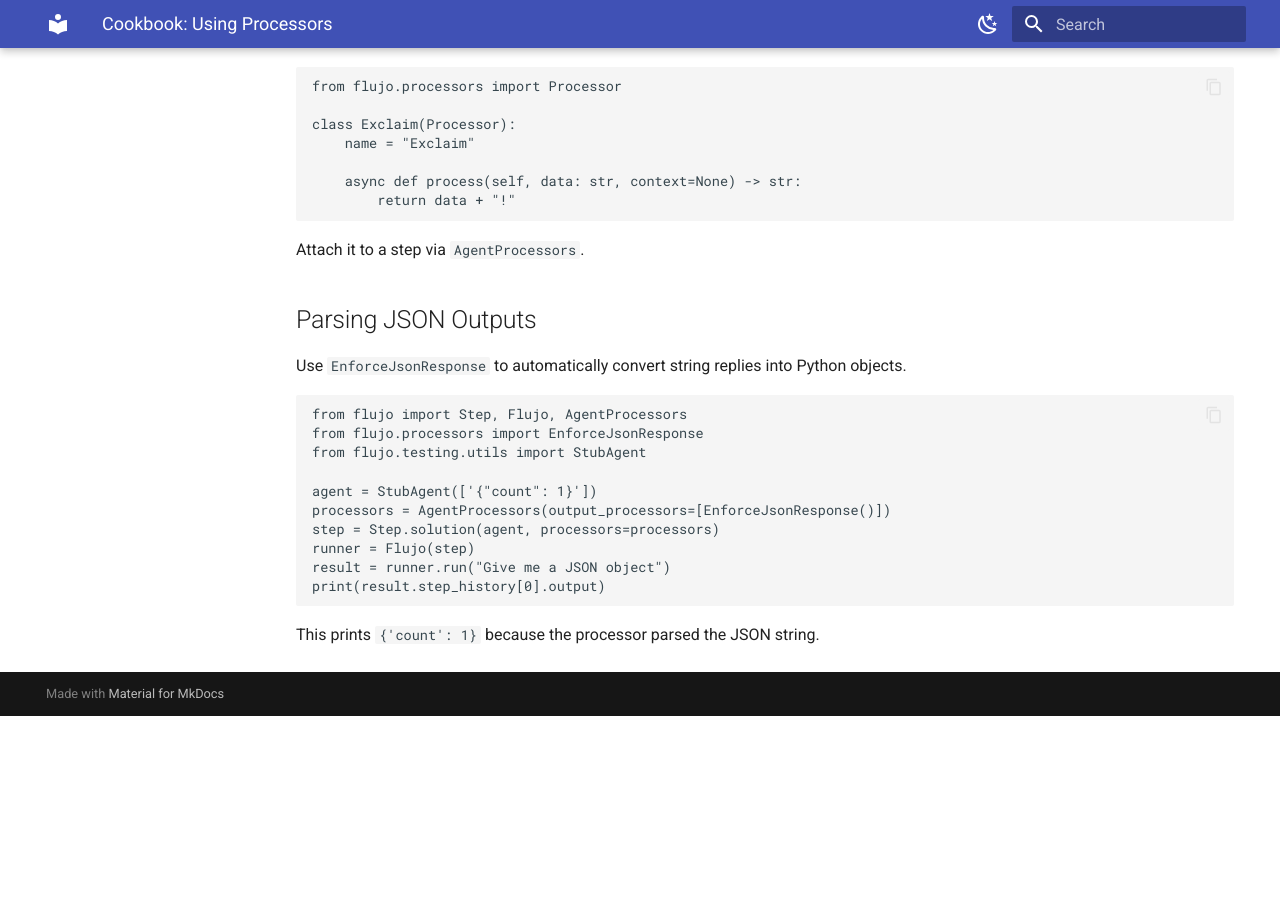
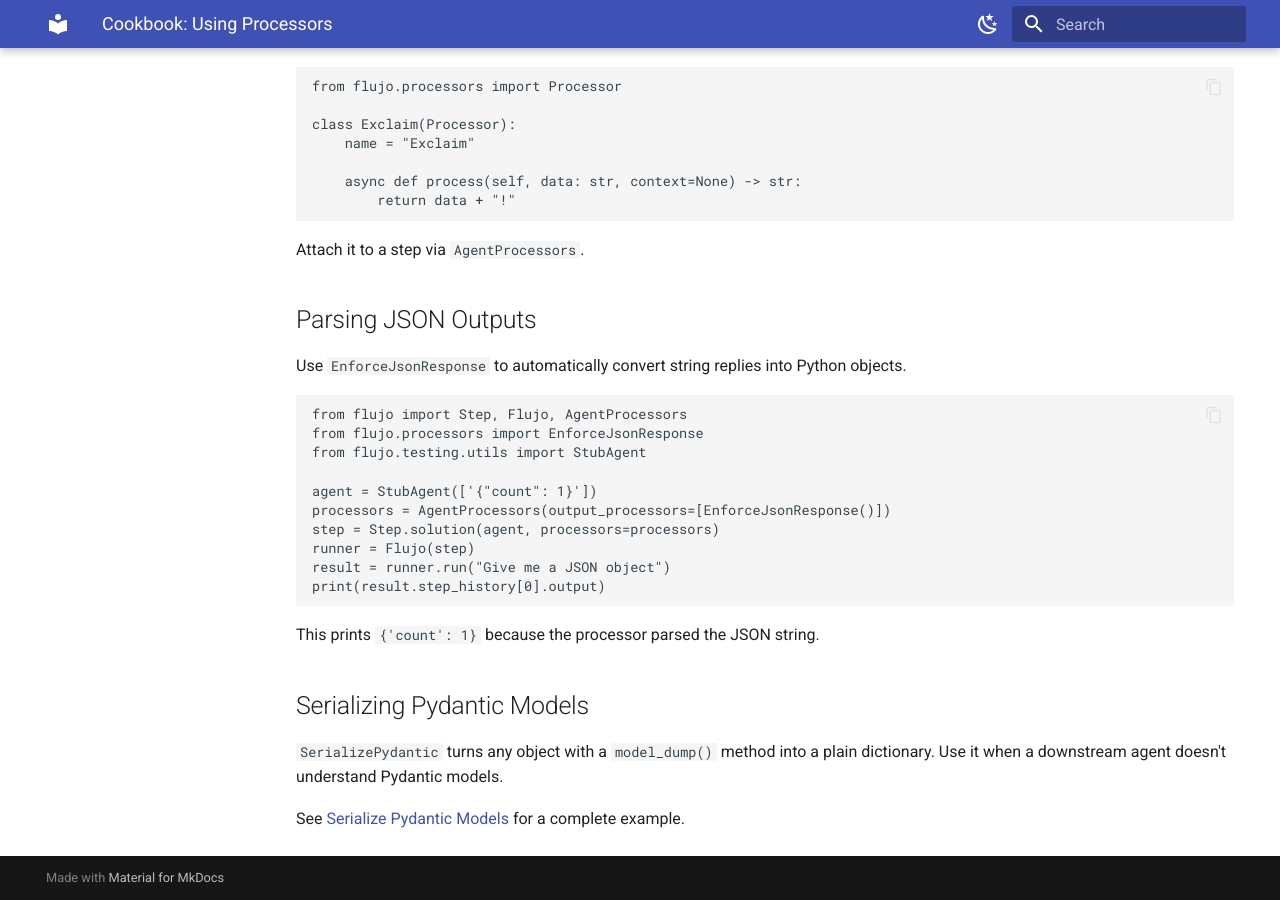
Before and after one commit to aandresalvarez/flujo, an MkDocs documentation site: the page built from docs/cookbook/using_processors.md, in a window 1280 px wide and 900 px high, scrolled down 822 px. Built offline with MkDocs 1.6.1 and Material for MkDocs 9.7.7, drawn with Linux system fonts in a browser that asks for light colours; before the commit the page ends 1538 px from its top, so only the background shows below that.

Commit message:
Add SerializePydantic processor

````diff
--- a/docs/cookbook/using_processors.md
+++ b/docs/cookbook/using_processors.md
@@ -61,3 +61,9 @@ print(result.step_history[0].output)
 ```
 
 This prints `{'count': 1}` because the processor parsed the JSON string.
+
+## Serializing Pydantic Models
+
+`SerializePydantic` turns any object with a `model_dump()` method into a plain dictionary. Use it when a downstream agent doesn't understand Pydantic models.
+
+See [Serialize Pydantic Models](serialize_pydantic.md) for a complete example.
--- a/flujo/__init__.py
+++ b/flujo/__init__.py
@@ -49,6 +49,7 @@ from .processors import (
     AddContextVariables,
     StripMarkdownFences,
     EnforceJsonResponse,
+    SerializePydantic,
 )
 
 from .infra.agents import (
@@ -92,6 +93,7 @@ __all__ = [
     "AddContextVariables",
     "StripMarkdownFences",
     "EnforceJsonResponse",
+    "SerializePydantic",
     "AppResources",
     "PluginOutcome",
     "ValidationPlugin",
--- a/mkdocs.yml
+++ b/mkdocs.yml
@@ -51,6 +51,7 @@ nav:
     - 'Real-Time Chatbot': cookbook/realtime_chatbot.md
     - 'Advanced Prompt Formatting': cookbook/advanced_prompting.md
     - 'Adapter Step': cookbook/adapter_step.md
+    - 'Serialize Pydantic': cookbook/serialize_pydantic.md
     - 'Agentic Loop': recipes/agentic_loop.md
   - Migration:
     - 'v0.3.7': migration/v0.3.7.md
````
Also changed, not shown: docs/cookbook/serialize_pydantic.md (added, +31 -0 lines), 3 other files.
